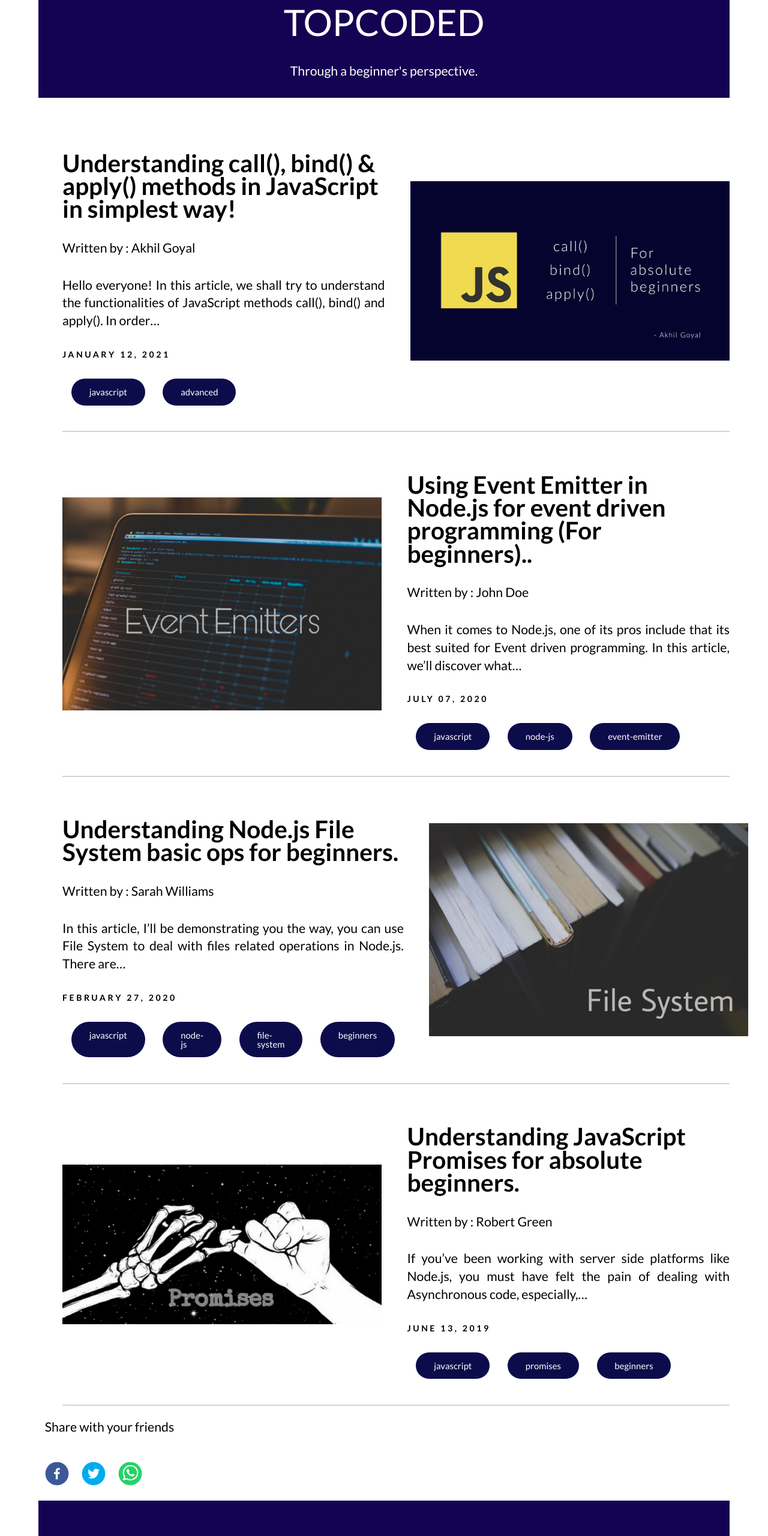
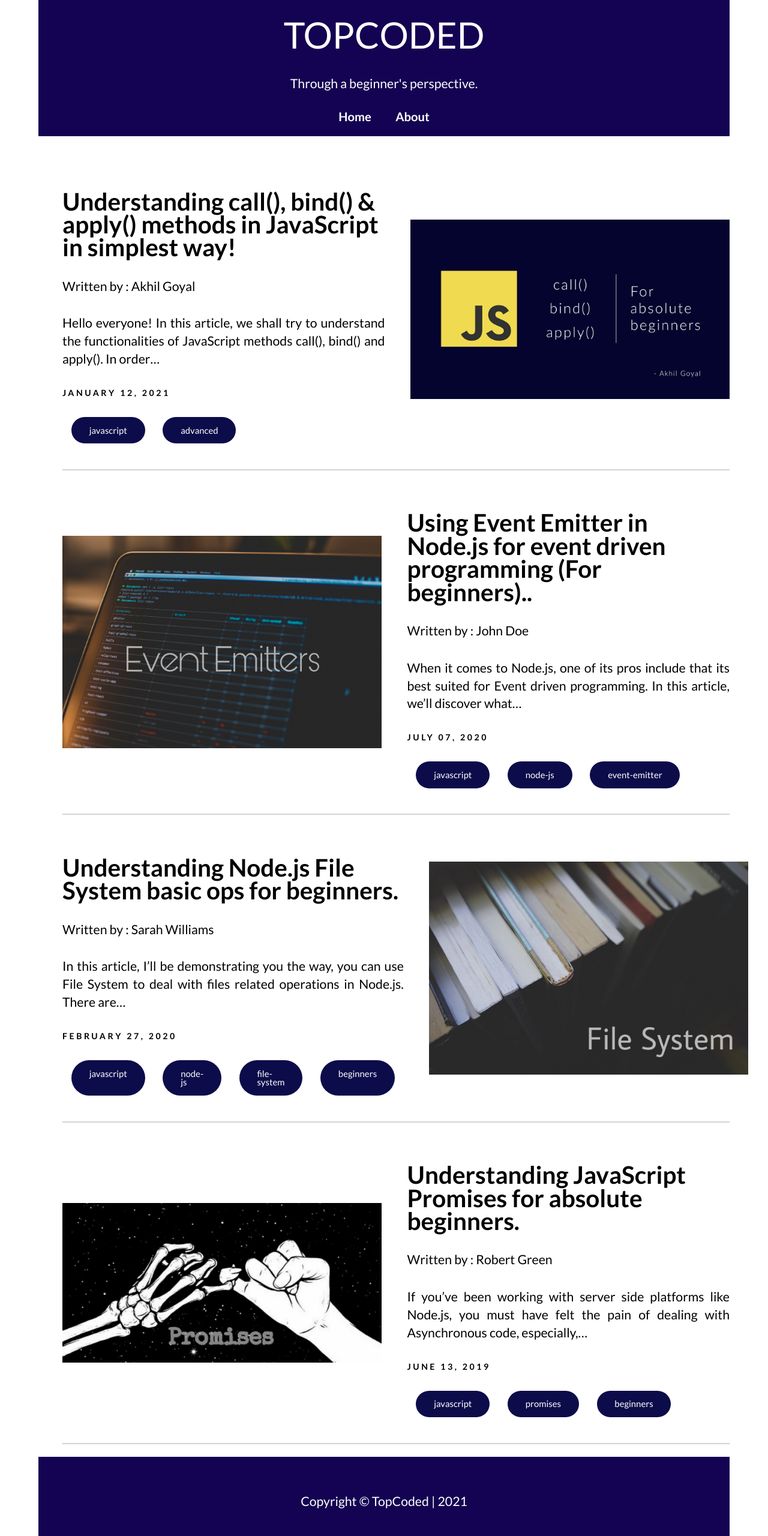
Before and after one commit to akhil-goyal/gatsby-blog-project, a Gatsby site: page / in a window 1280 px wide. Shown: the top 2560 px of the page at 60% size. Built offline with nearby package versions, Linux system fonts and the light colour scheme; Gatsby itself is replaced by a stand-in of ours; a web font is replaced by a local one.

Commit message:
Added About page.

```diff
--- a/src/components/layout.js
+++ b/src/components/layout.js
@@ -1,13 +1,6 @@
 import * as React from "react"
 import { Link } from "gatsby"
-import {
-  FacebookShareButton,
-  FacebookIcon,
-  TwitterShareButton,
-  TwitterIcon,
-  WhatsappShareButton,
-  WhatsappIcon,
-} from 'react-share'
+
 
 const Layout = ({ location, title, children }) => {
   const rootPath = `${__PATH_PREFIX__}/`
@@ -19,19 +12,20 @@ const Layout = ({ location, title, children }) => {
       </Link>
 
       <p>Through a beginner's perspective.</p>
+
+      <div className="header-nav">
+        <Link to="/">Home</Link>
+        <Link to="/about">About</Link>
+      </div>
+
     </>
   )
-
-  const shareTitle = title;
-  const url = location.href;
-  const twitterHandle = "akhilgoyal_";
 
   return (
     <div data-is-root-path={isRootPath}>
       <header className="site-header container">{header}</header>
       <main className="story container">
         {children}
-        <ShareButtons title={shareTitle} url={url} twitterHandle={twitterHandle} />
       </main>
       <footer className="site-footer container">
         Copyright © TopCoded | 2021
@@ -40,26 +34,6 @@ const Layout = ({ location, title, children }) => {
   )
 }
 
-const ShareButtons = ({ title, url, twitterHandle, tags }) => {
 
-  return (
-    <div className="share-buttons">
-      <p>Share with your friends</p>
-
-      <FacebookShareButton url={url} >
-        <FacebookIcon size={40} round={true} />
-      </FacebookShareButton>
-
-      <TwitterShareButton url={url} title={title} via={twitterHandle} hashtags={tags}>
-        <TwitterIcon size={40} round={true} />
-      </TwitterShareButton>
-
-      <WhatsappShareButton url={url} title={title}>
-        <WhatsappIcon size={40} round={true} />
-      </WhatsappShareButton>
-    </div>
-  )
-
-}
 
 export default Layout
--- a/src/pages/index.js
+++ b/src/pages/index.js
@@ -8,6 +8,7 @@ import Layout from "../components/layout"
 import Seo from "../components/seo"
 
 const BlogIndex = ({ data, location }) => {
+
   const siteTitle = data.site.siteMetadata?.title || `Title`
   const posts = data.allMarkdownRemark.nodes
 
--- a/src/style.css
+++ b/src/style.css
@@ -408,6 +408,7 @@ button {
   flex-direction: column;
   text-align: center;
   align-items: center;
+  padding: 1em 0em;
 }
 .site-footer {
   /*   background-color: var(--col-accent); */
@@ -437,6 +438,14 @@ button {
 .site-header p {
   color: #fff;
   font: 400 1em 'Lato', sans-serif;
+}
+
+.header-nav {
+  color: #fff;
+}
+
+.header-nav > a {
+  margin: 0em 1em;
 }
 
 .container {
```
Also changed, not shown: src/pages/about.js (added, +25 -0 lines), src/templates/blog-post.js (+34 -0 lines).
